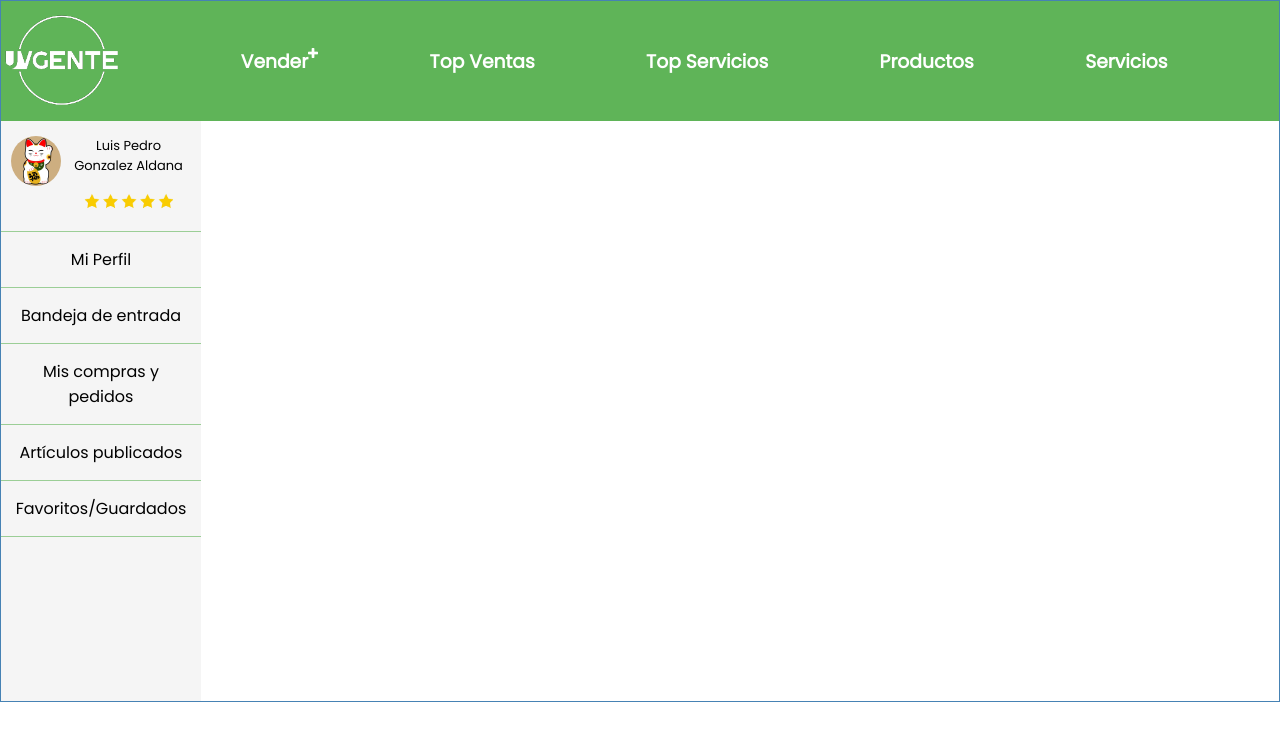
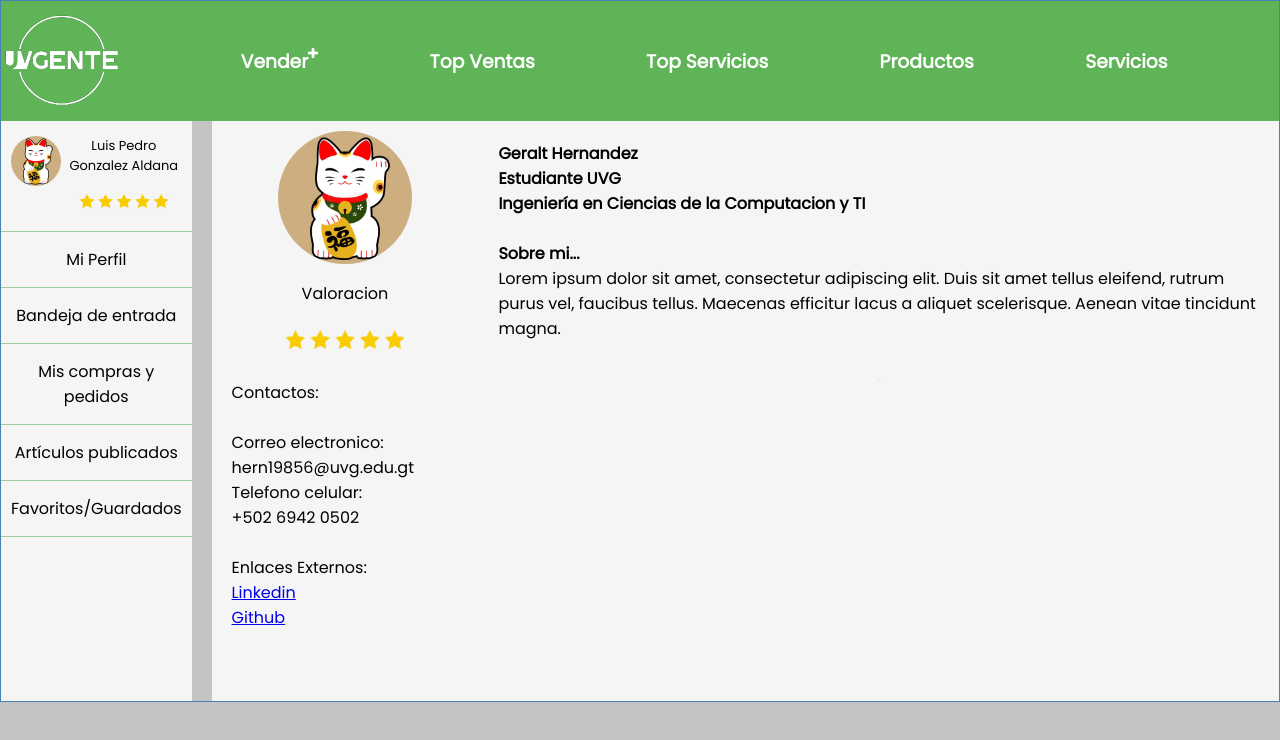
Before and after one commit to andresdlRoca/prototipos_ingenieria_software-UVG, a React (Create React App) app in the folder react-uvgente/: page / in a window 1280 px wide. Shown: the top 740 px of the page. Built offline with nearby package versions, Linux system fonts and the light colour scheme.

Commit message:
Profile page vista

```diff
--- a/react-uvgente/src/App.js
+++ b/react-uvgente/src/App.js
@@ -8,6 +8,7 @@ function App() {
       <Header navSet="ON"/>
       <div className="flex_container_sidebar_and_content">
         <BarraLateral />
+        <MiPerfil />
       </div>
 
     </div>
--- /dev/null
+++ b/react-uvgente/src/components/MiPerfil.js
@@ -0,0 +1,41 @@
+import profile_pic from '../media/cat_pp.jpg'
+import five_stars_image from '../media/five_stars_rate.png'
+
+const MiPerfil = () => {
+  return (
+    <div className='container_main_content' id='profile_page_main'>
+        <div id='lateral_profile_page_main'>
+            <img src={profile_pic} alt="profilepic" className='pp_into_side_bar_card_main_content' />
+            <p>Valoracion</p>
+            <img src={five_stars_image} alt="profilepic" className='five_start_into_main_content' />
+            <div id='text_into_bar'>
+                <p>
+                            Contactos: <br /><br />
+                            Correo electronico: <br />hern19856@uvg.edu.gt
+                            <br />Telefono celular: <br />+502 6942 0502
+                            <br /><br />Enlaces Externos:<br />
+                            <a href='https://www.linkedin.com/in/luis-pedro-gonzalez-aldana-3462311ab'>Linkedin</a> <br />
+                            <a href='https://github.com/LPELCRACK896'>Github</a>
+                </p>
+            </div>
+        </div>
+        <div id='main_content_profile_page_main'>
+            <h4>
+            Geralt Hernandez <br />
+            Estudiante UVG <br />
+            Ingeniería en Ciencias de la Computacion y TI <br/>
+            <br /> Sobre mi...
+            <br />
+            </h4>
+            <p>
+                Lorem ipsum dolor sit amet, consectetur adipiscing elit. Duis sit amet tellus eleifend, rutrum purus vel, faucibus tellus. Maecenas efficitur lacus a aliquet scelerisque. Aenean vitae tincidunt magna.
+            </p>
+            <div id='btn_div'>
+                <button name="button" id='btn'></button>
+            </div>
+        </div>
+    </div>
+  )
+}
+
+export default MiPerfil
--- a/react-uvgente/src/index.css
+++ b/react-uvgente/src/index.css
@@ -6,20 +6,22 @@
   padding: 0;
 }
 
+
 body {
   font-family: 'Poppins', sans-serif;
   margin: 0px;
   padding: 0px;
+  background: #C4C4C4;
 }
 .last_element_in_header {
   margin-right: 10px;
 }
 .container {
   max-width: 100%;
-  overflow: auto;
   min-height: 700px;
   min-width: 700px;
   border: 1px solid steelblue;
+  overflow: hidden;
 }
 .header h3{
   color: white;
@@ -27,12 +29,12 @@ body {
 }
 .header h3:hover{
   text-shadow: 0 0 30px #fff;
-
+  cursor: pointer;
 }
 .header .logo{
-  position: relative;
   height: 100%;
   margin-bottom: 10px;
+  cursor: pointer;
 
 }
 .header div .logo{
@@ -49,84 +51,6 @@ body {
   height: 120px;
 }
 
-.btn {
-  display: inline-block;
-  background: #000;
-  color: #fff;
-  border: none;
-  padding: 10px 20px;
-  margin: 5px;
-  border-radius: 5px;
-  cursor: pointer;
-  text-decoration: none;
-  font-size: 15px;
-  font-family: inherit;
-}
-
-.btn:focus {
-  outline: none;
-}
-
-.btn:active {
-  transform: scale(0.98);
-}
-
-.btn-block {
-  display: block;
-  width: 100%;
-}
-
-.task {
-  background: #f4f4f4;
-  margin: 5px;
-  padding: 10px 20px;
-  cursor: pointer;
-}
-
-.task.reminder {
-  border-left: 5px solid green;
-}
-
-.task h3 {
-  display: flex;
-  align-items: center;
-  justify-content: space-between;
-}
-
-.add-form {
-  margin-bottom: 40px;
-}
-
-.form-control {
-  margin: 20px 0;
-}
-
-.form-control label {
-  display: block;
-}
-
-.form-control input {
-  width: 100%;
-  height: 40px;
-  margin: 5px;
-  padding: 3px 7px;
-  font-size: 17px;
-}
-
-.form-control-check {
-  display: flex;
-  align-items: center;
-  justify-content: space-between;
-}
-
-.form-control-check label {
-  flex: 1;
-}
-
-.form-control-check input {
-  flex: 2;
-  height: 20px;
-}
 
 #sidebar {
   position: relative;
@@ -190,5 +114,55 @@ footer {
   display: flex;
 }
 .container_main_content{
+  height: 580px;
+  width: 1200px;
+  margin: 0px;
+  margin-left: 20px;
+  padding: 0px;
+  background: whitesmoke;
 
 }
+#profile_page_main{
+  display: flex;
+}
+#lateral_profile_page_main{
+  position: relative;
+  width: 25%;
+  height: 100%;
+  text-align: center;
+  overflow: none;
+}
+#main_content_profile_page_main{
+  width: 75%;
+  height: 580px;
+  padding: 20px;
+}
+.pp_into_side_bar_card_main_content{
+  border-radius: 50% ;
+  width: 50%;
+  height: auto;
+  margin: 10px;
+
+
+}
+.five_start_into_main_content{
+  width: 50%;
+  height: auto;
+
+}
+#text_into_bar{
+  text-align: left;
+  margin: 0px 20px;
+  overflow: none;
+}
+#btn_div{
+  text-align: center;
+  padding: 20px;
+}
+.btn{
+  background-color: rgb(95, 180, 88);
+}
+#btn_edit_profile{
+  height: 20px;
+  width: 5px;
+}
```
